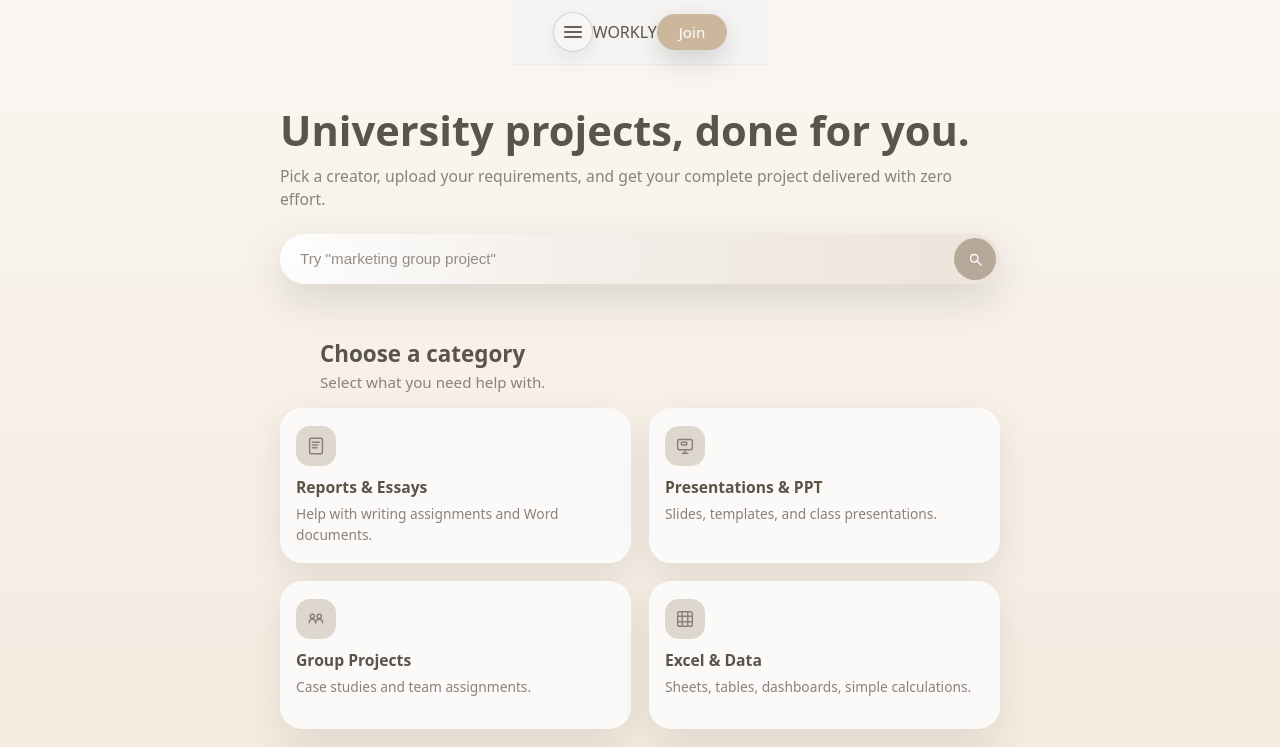
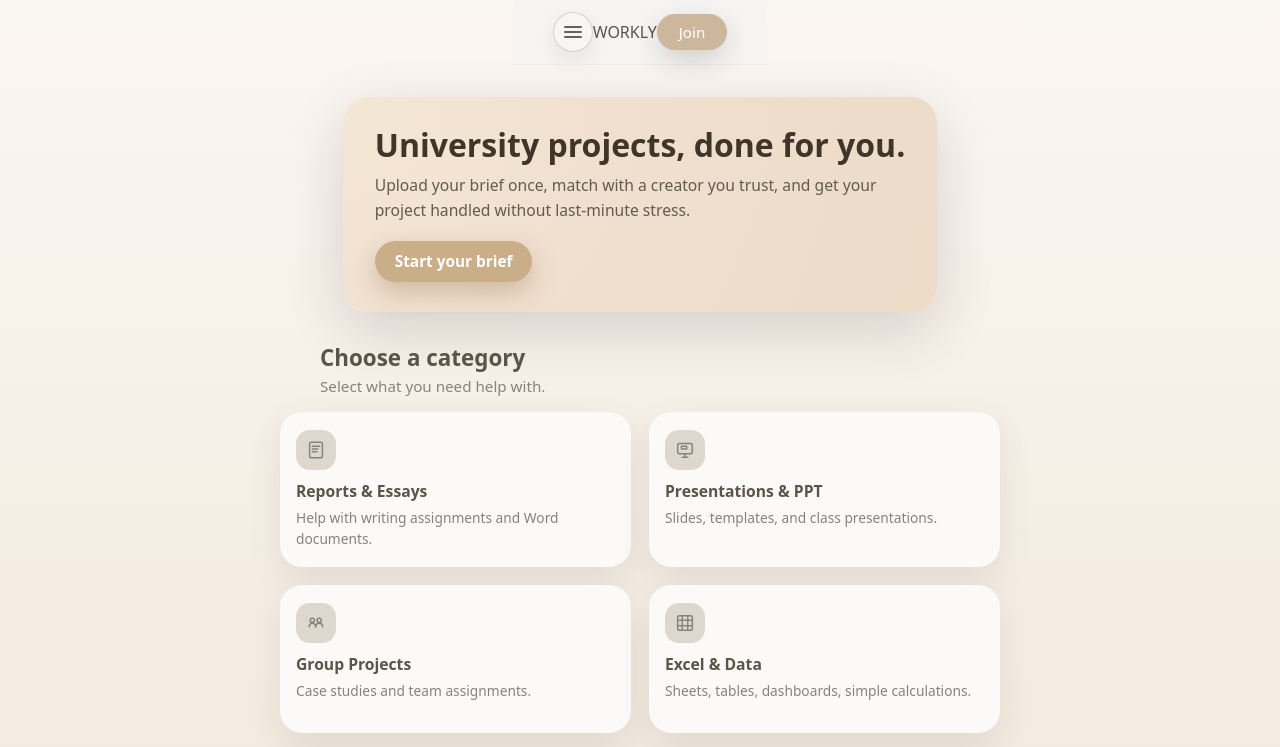
Before and after one commit to SEBRAHEIM/workly-landing, a Next.js app: page / in a window 1280 px wide. Shown: the top 747 px of the page. Built offline with nearby package versions, Linux system fonts and the light colour scheme.

Commit message:
Replace search bar with Canva-style hero banner after navbar

```diff
--- a/pages/index.js
+++ b/pages/index.js
@@ -284,52 +284,26 @@ description: "Anything else required for your course.",
 
       <div className="page-root">
               <Navbar />
+      <section className="hero-banner">
+        <div className="hero-banner-inner">
+          <h1 className="hero-banner-title">
+            University projects, done for you.
+          </h1>
+          <p className="hero-banner-subtitle">
+            Upload your brief once, match with a creator you trust, and get
+            your project handled without last-minute stress.
+          </p>
+          <Link href="/join" className="hero-banner-cta">
+            Start your brief
+          </Link>
+        </div>
+      </section>
+
 
 
         <main className="page-main">
-          <section className="hero">
-            <div className="hero-inner">
-              <h1 className="hero-title">University projects, done for you.</h1>
-              <p className="hero-subtitle">
-                Pick a creator, upload your requirements, and get your complete
-                project delivered with zero effort.
-              </p>
 
-              <form
-                className="hero-search"
-                onSubmit={(e) => {
-                  e.preventDefault();
-                }}
-              >
-                <input
-                  className="hero-search-input"
-                  type="text"
-                  placeholder='Try "marketing group project"'
-                />
-                <button className="hero-search-button" type="submit">
-                  <svg viewBox="0 0 24 24" aria-hidden="true">
-                    <circle
-                      cx="11"
-                      cy="11"
-                      r="5"
-                      fill="none"
-                      stroke="currentColor"
-                      strokeWidth="1.8"
-                    />
-                    <line
-                      x1="15"
-                      y1="15"
-                      x2="20"
-                      y2="20"
-                      stroke="currentColor"
-                      strokeWidth="1.8"
-                      strokeLinecap="round"
-                    />
-                  </svg>
-                </button>
-              </form>
-            </div>
-          </section>
+
 
           <section className="category-section" aria-labelledby="category-heading">
             <div className="category-header">
--- a/styles/globals.css
+++ b/styles/globals.css
@@ -1542,3 +1542,67 @@ body {
   font-size: 0.9rem;
   color: rgba(90, 84, 73, 0.9);
 }
+
+
+
+/* === Workly hero banner === */
+.hero-banner {
+  padding: 24px 16px 8px;
+}
+
+.hero-banner-inner {
+  border-radius: 26px;
+  padding: 24px 22px 26px;
+  background: radial-gradient(circle at 0% 0%, #f4e7d6 0%, #f1e0cf 40%, #ecdbc7 100%);
+  box-shadow: 0 18px 60px rgba(0, 0, 0, 0.14);
+}
+
+.hero-banner-title {
+  margin: 0 0 8px;
+  font-size: 1.6rem;
+  line-height: 1.25;
+  color: #3f3528;
+}
+
+.hero-banner-subtitle {
+  margin: 0 0 18px;
+  font-size: 0.98rem;
+  line-height: 1.6;
+  color: rgba(90, 84, 73, 0.95);
+}
+
+.hero-banner-cta {
+  display: inline-flex;
+  align-items: center;
+  justify-content: center;
+  padding: 10px 20px;
+  border-radius: 999px;
+  background: #c9ae88;
+  color: #ffffff;
+  font-size: 0.96rem;
+  font-weight: 600;
+  text-decoration: none;
+  box-shadow: 0 10px 26px rgba(150, 125, 92, 0.4);
+}
+
+.hero-banner-cta:active {
+  transform: translateY(1px);
+}
+
+@media (min-width: 768px) {
+  .hero-banner {
+    padding-top: 32px;
+  }
+
+  .hero-banner-inner {
+    padding: 28px 32px 30px;
+  }
+
+  .hero-banner-title {
+    font-size: 2rem;
+  }
+
+  .hero-banner-subtitle {
+    max-width: 520px;
+  }
+}
```
